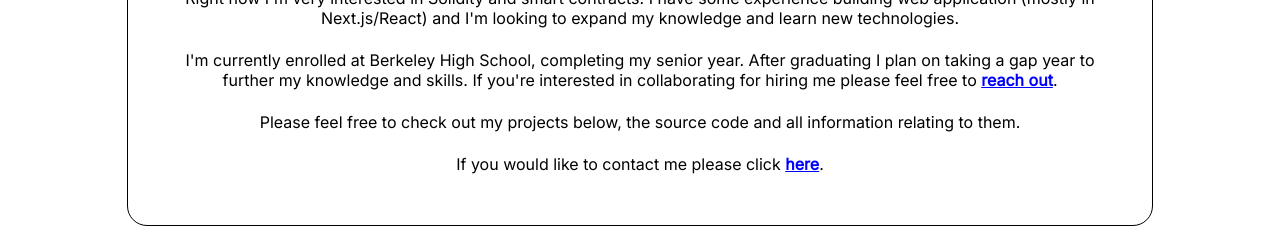
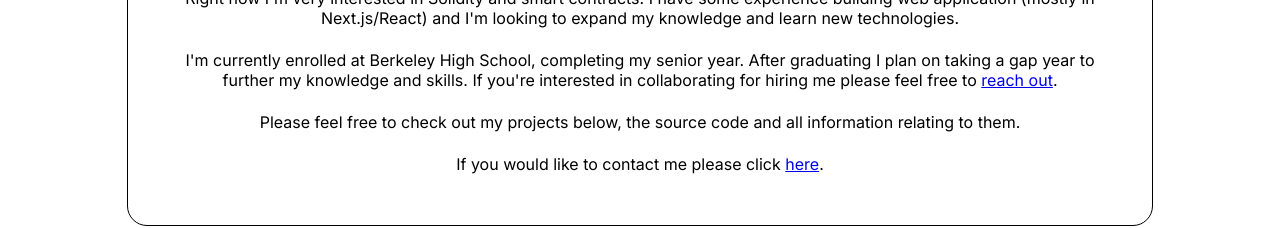
Before and after one commit to bracesproul/Portfoilo, a Next.js app in the folder portfoilo-app/: page / in a window 1280 px wide. Shown: the part 208-436 px from the top of the page. Built offline with nearby package versions, Linux system fonts and the light colour scheme.

Commit message:
removed <a />, replaced with <Link />

```diff
--- a/portfoilo-app/components/About.js
+++ b/portfoilo-app/components/About.js
@@ -1,4 +1,5 @@
 import styles from '/styles/Home.module.css';
+import Link from 'next/link';
 
 export const About = () => {
     return (
@@ -7,9 +8,9 @@ export const About = () => {
         <div className={styles.aboutContainer}>
             <p className={styles.aboutText}>Hey!</p>
             <p className={styles.aboutText}>I&apos;m a 17 year old software engineer from the Bay Area passionate about building web applications and learning new skills. Right now I&apos;m very interested in Solidity and smart contracts. I have some experience building web application (mostly in Next.js/React) and I&apos;m looking to expand my knowledge and learn new technologies.</p>
-            <p className={styles.aboutText}>I&apos;m currently enrolled at Berkeley High School, completing my senior year. After graduating I plan on taking a gap year to further my knowledge and skills. If you&apos;re interested in collaborating for hiring me please feel free to <a className={styles.linkV} href="/contact">reach out</a>.</p>
+            <p className={styles.aboutText}>I&apos;m currently enrolled at Berkeley High School, completing my senior year. After graduating I plan on taking a gap year to further my knowledge and skills. If you&apos;re interested in collaborating for hiring me please feel free to <Link className={styles.linkV} href="/contact">reach out</Link>.</p>
             <p className={styles.aboutText}>Please feel free to check out my projects below, the source code and all information relating to them.</p>
-            <p className={styles.aboutText}>If you would like to contact me please click <a className={styles.linkV} href="/contact">here</a>.</p>
+            <p className={styles.aboutText}>If you would like to contact me please click <Link className={styles.linkV} href="/contact">here</Link>.</p>
         </div>
         </>
     )
```
